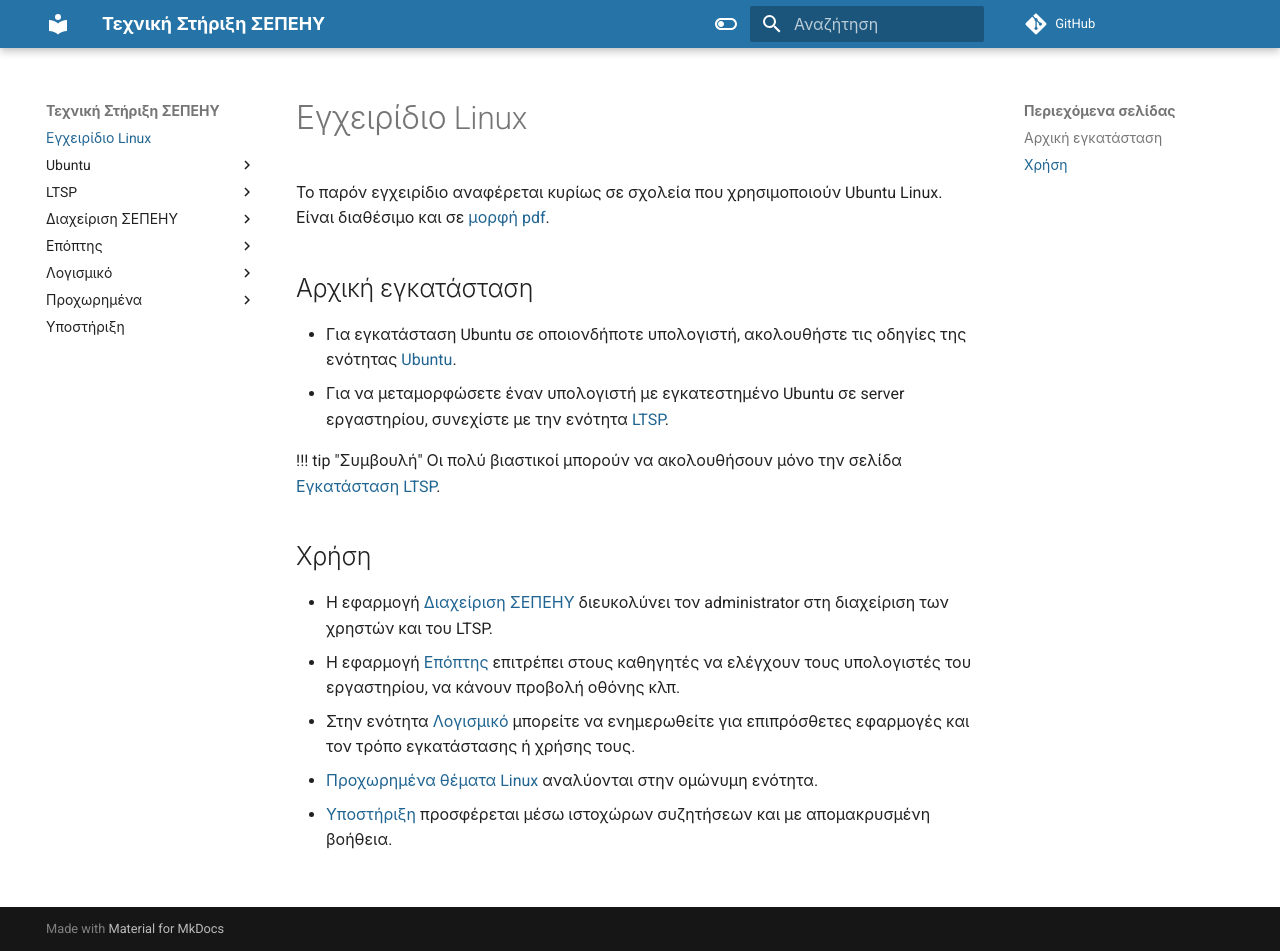
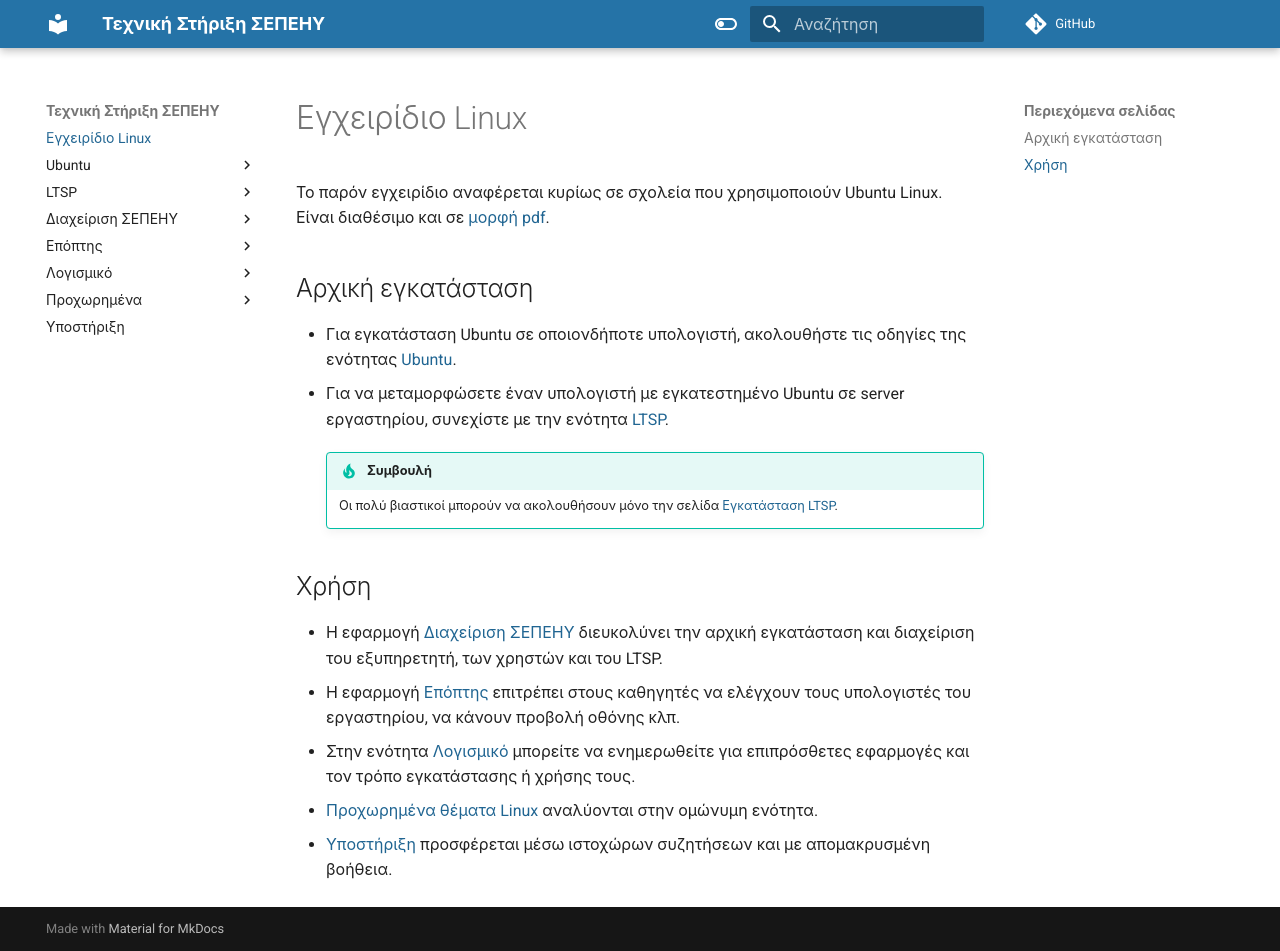
Before and after one commit to siahos/el.ltsp.org, an MkDocs documentation site: the page built from docs/index.md, in a window 1280 px wide and 951 px high. Built offline with MkDocs 1.6.1 and Material for MkDocs 9.7.7, drawn with Linux system fonts in a browser that asks for light colours; comment, search, counter and statistics services are not loaded.

Commit message:
Update index

```diff
--- a/docs/index.md
+++ b/docs/index.md
@@ -5,19 +5,19 @@ Linux. Είναι διαθέσιμο και σε [μορφή pdf](linux.pdf).
 
 ## Αρχική εγκατάσταση
 
-- Για εγκατάσταση Ubuntu σε οποιονδήποτε υπολογιστή, ακολουθήστε τις οδηγίες
-  της ενότητας [Ubuntu](ubuntu/index.md).
-- Για να μεταμορφώσετε έναν υπολογιστή με εγκατεστημένο Ubuntu σε server
-  εργαστηρίου, συνεχίστε με την ενότητα [LTSP](ltsp/index.md).
+  - Για εγκατάσταση Ubuntu σε οποιονδήποτε υπολογιστή, ακολουθήστε τις οδηγίες
+    της ενότητας [Ubuntu](ubuntu/index.md).
+  - Για να μεταμορφώσετε έναν υπολογιστή με εγκατεστημένο Ubuntu σε server
+    εργαστηρίου, συνεχίστε με την ενότητα [LTSP](ltsp/index.md).
 
-  !!! tip "Συμβουλή"
-      Οι πολύ βιαστικοί μπορούν να ακολουθήσουν μόνο την σελίδα
-      [Εγκατάσταση LTSP](ltsp/installation).
+    !!! tip "Συμβουλή"
+        Οι πολύ βιαστικοί μπορούν να ακολουθήσουν μόνο την σελίδα
+        [Εγκατάσταση LTSP](ltsp/installation).
 
 ## Χρήση
 
-- Η εφαρμογή [Διαχείριση ΣΕΠΕΗΥ](sch-scripts/index.md) διευκολύνει τον
-  administrator στη διαχείριση των χρηστών και του LTSP.
+- Η εφαρμογή [Διαχείριση ΣΕΠΕΗΥ](sch-scripts/index.md) διευκολύνει την αρχική
+  εγκατάσταση και διαχείριση του εξυπηρετητή, των χρηστών και του LTSP.
 - Η εφαρμογή [Επόπτης](epoptes/index.md) επιτρέπει στους καθηγητές να ελέγχουν
   τους υπολογιστές του εργαστηρίου, να κάνουν προβολή οθόνης κλπ.
 - Στην ενότητα [Λογισμικό](software/index.md) μπορείτε να ενημερωθείτε για
```
Also changed, not shown: docs/software/gparted/create-clients-swap.md (renamed from docs/advanced/create-clients-swap.md).
